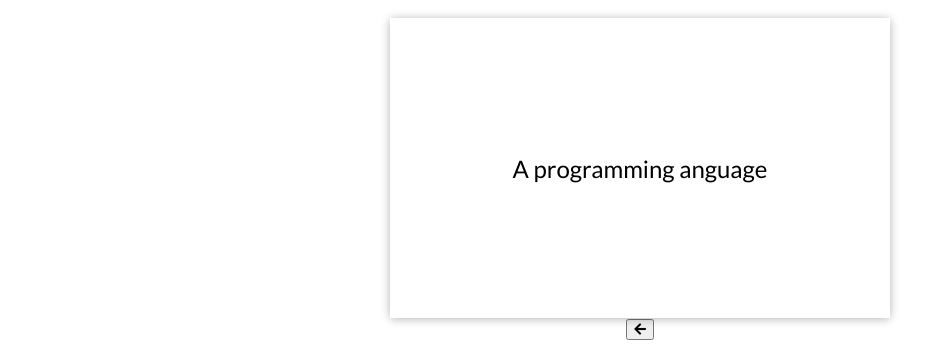
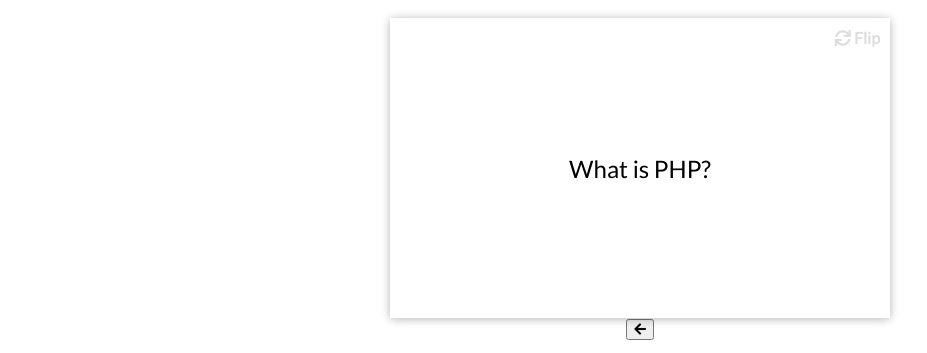
Before and after one commit to RandomMcDumDum/20VanillaProjects, a plain HTML site: page MEMORY-CARDS/index.html in a window 1280 px wide. Shown: the part 134-487 px from the top of the page, without its empty margins (0-927 px from the left). Drawn offline with Linux system fonts and the light colour scheme.

Commit message:
Added animations to the card class to rotate it on the X axis when the card class also has a show answer class. Added preserve 3d line to get the answer and questions to show right side up if it was flip on its x (So none of the text is upside done). next going to style the navigation buttons and the form.

```diff
--- a/MEMORY-CARDS/style.css
+++ b/MEMORY-CARDS/style.css
@@ -69,12 +69,19 @@ h1 button {
     left: 0;
     height: 100%;
     width: 100%;
+    transform: translateX(50%) rotateY(-10deg);
+    transition: transform 0.4s ease, opacity 0.4s ease;
 }
 
 .card.active {
     cursor: pointer;
     opacity: 1;
     z-index: 10;
+    transform: translateX(0) rotateY(0deg);
+}
+
+.card.left {
+    transform: translateX(-50%) rotateY(10deg);
 }
 
 .inner-card {
@@ -83,9 +90,16 @@ h1 button {
     height: 100%;
     width: 100%;
     position: relative;
+    transform-style: preserve-3d;
+    transition: transform 0.4s ease;
+}
+
+.card.show-answer .inner-card {
+    transform: rotateX(180deg);
 }
 
 .inner-card-front, .inner-card-back {
+    backface-visibility: hidden;
     position: absolute;
     top: 0;
     left: 0;
@@ -96,3 +110,23 @@ h1 button {
     width: 100%;
     background: #ffffff;
 }
+
+.inner-card-front {
+    transform: rotateX(0deg);
+    z-index: 2;
+}
+
+.inner-card-back {
+    transform: rotateX(180deg);
+}
+
+.inner-card-front::after, .inner-card-back::after {
+    content: '\f021  Flip';
+    font-family: "Font Awesome 5 Free", 'Lato', sans-serif;
+    position: absolute;
+    top: 10px;
+    right: 10px;
+    font-weight: bold;
+    font-size: 16px;
+    color: #dddddd;
+}
```
